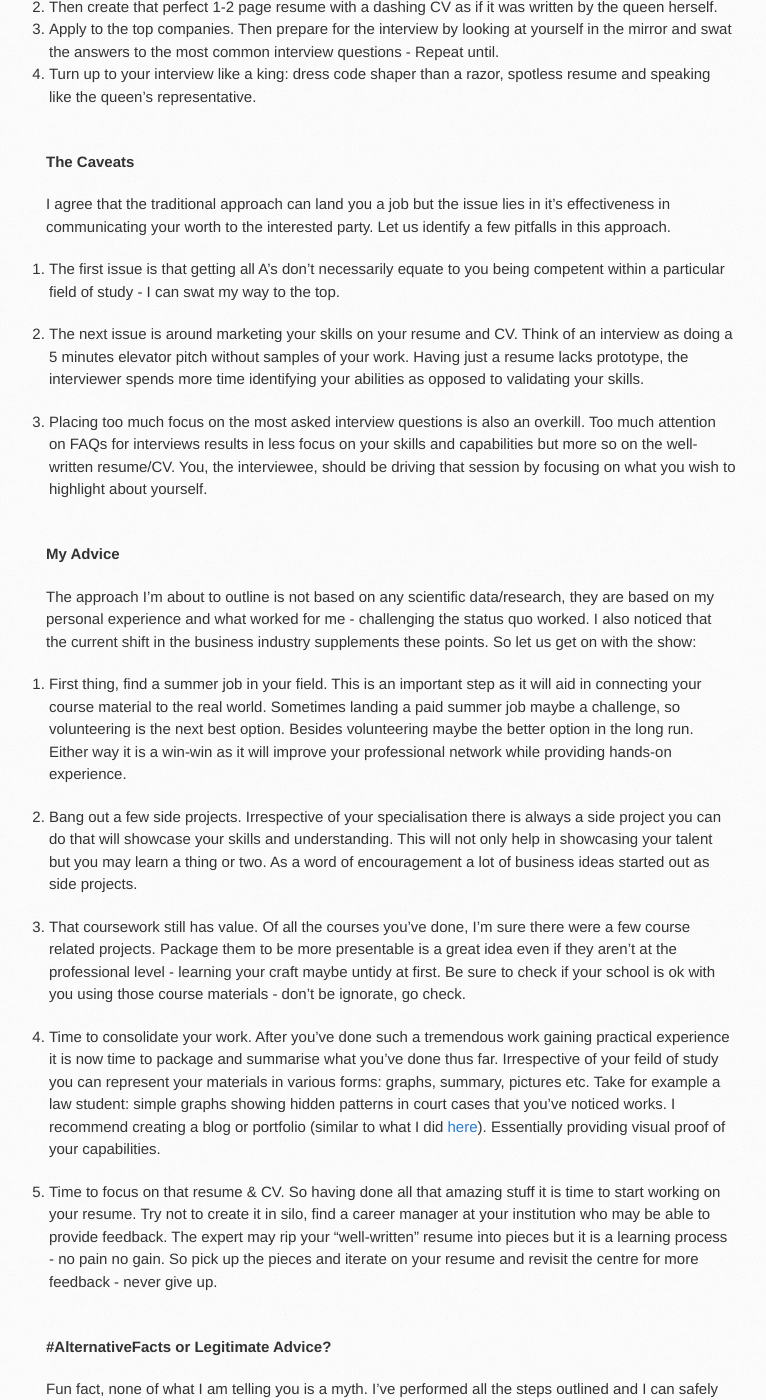
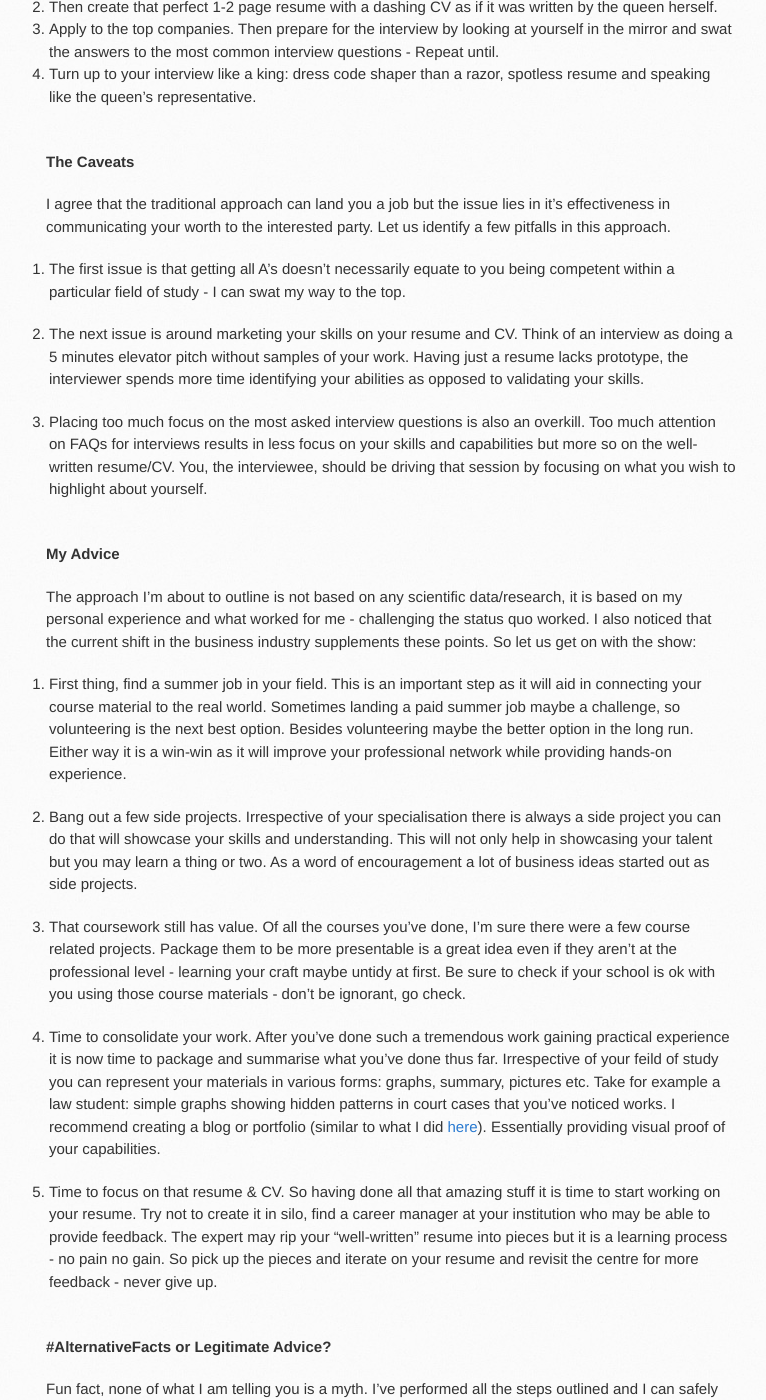
Before and after one commit to SolomonPerkins/solomonperkins.github.io, a Jekyll site: the page built from _posts/2016-03-26-Graduates-Your-Resume-Needs-Validation.md, in a window 1280 px wide and 1400 px high, scrolled down 1112 px. Shown: the whole window, without its empty margins (124-890 px from the left). Built offline with Jekyll 4.4.1, drawn with Linux system fonts in a browser that asks for light colours; nearby versions of some CDN libraries; comment, search, counter and statistics services are not loaded; some of the changed text lies outside the part shown.

Commit message:
grammar tweaks

```diff
--- a/_posts/2016-03-26-Graduates-Your-Resume-Needs-Validation.md
+++ b/_posts/2016-03-26-Graduates-Your-Resume-Needs-Validation.md
@@ -38,7 +38,7 @@
 
 I agree that the traditional approach can land you a job but the issue lies in it's effectiveness in communicating your worth to the interested party. Let us identify a few pitfalls in this approach.
 
-1. The first issue is that getting all A's don't necessarily equate to you being competent within a particular field of study - I can swat my way to the top.
+1. The first issue is that getting all A's doesn't necessarily equate to you being competent within a particular field of study - I can swat my way to the top.
 
 2. The next issue is around marketing your skills on your resume and CV. Think of an interview as doing a 5 minutes elevator pitch without samples of your work. Having just a resume lacks prototype, the interviewer spends more time identifying your abilities as opposed to validating your skills.
 
@@ -47,13 +47,13 @@
 <br/>
 **My Advice**
 
-The approach I'm about to outline is not based on any scientific data/research, they are based on my personal experience and what worked for me - challenging the status quo worked. I also noticed that the current shift in the business industry supplements these points. So let us get on with the show:
+The approach I'm about to outline is not based on any scientific data/research, it is based on my personal experience and what worked for me - challenging the status quo worked. I also noticed that the current shift in the business industry supplements these points. So let us get on with the show:
 
 1. First thing, find a summer job in your field. This is an important step as it will aid in connecting your course material to the real world. Sometimes landing a paid summer job maybe a challenge, so volunteering is the next best option. Besides volunteering maybe the better option in the long run. Either way it is a win-win as it will improve your professional network while providing hands-on experience.
 
 2. Bang out a few side projects. Irrespective of your specialisation there is always a side project you can do that will showcase your skills and understanding. This will not only help in showcasing your talent but you may learn a thing or two. As a word of encouragement a lot of business ideas started out as side projects.
 
-3. That coursework still has value. Of all the courses you've done, I'm sure there were a few course related projects. Package them to be more presentable is a great idea even if they aren't at the professional level - learning your craft maybe untidy at first. Be sure to check if your school is ok with you using those course materials - don't be ignorate, go check.
+3. That coursework still has value. Of all the courses you've done, I'm sure there were a few course related projects. Package them to be more presentable is a great idea even if they aren't at the professional level - learning your craft maybe untidy at first. Be sure to check if your school is ok with you using those course materials - don't be ignorant, go check.
 
 4. Time to consolidate your work. After you've done such a tremendous work gaining practical experience it is now time to package and summarise what you've done thus far. Irrespective of your feild of study you can represent your materials in various forms: graphs, summary, pictures etc. Take for example a law student: simple graphs showing hidden patterns in court cases that you've noticed works. I recommend creating a blog or portfolio (similar to what I did [here](https://drive.google.com/file/d/0B55XR_CXXBd8OXRzZFpMcHFGQlU/view?usp=sharing){:target="_blank"}). Essentially providing visual proof of your capabilities.
 
```
Also changed, not shown: other parts of _posts/2016-03-26-Graduates-Your-Resume-Needs-Validation.md (+1 -1 lines).
